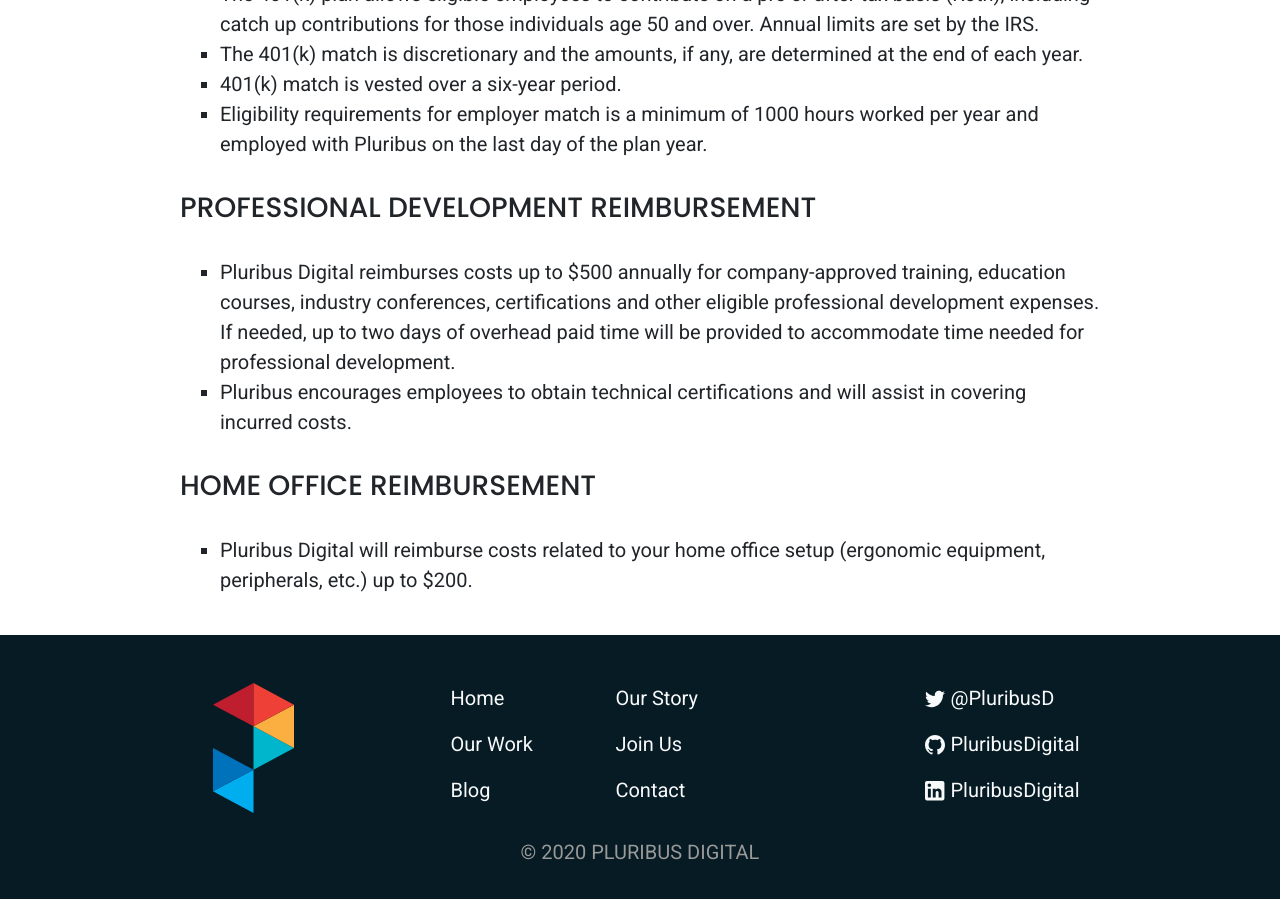
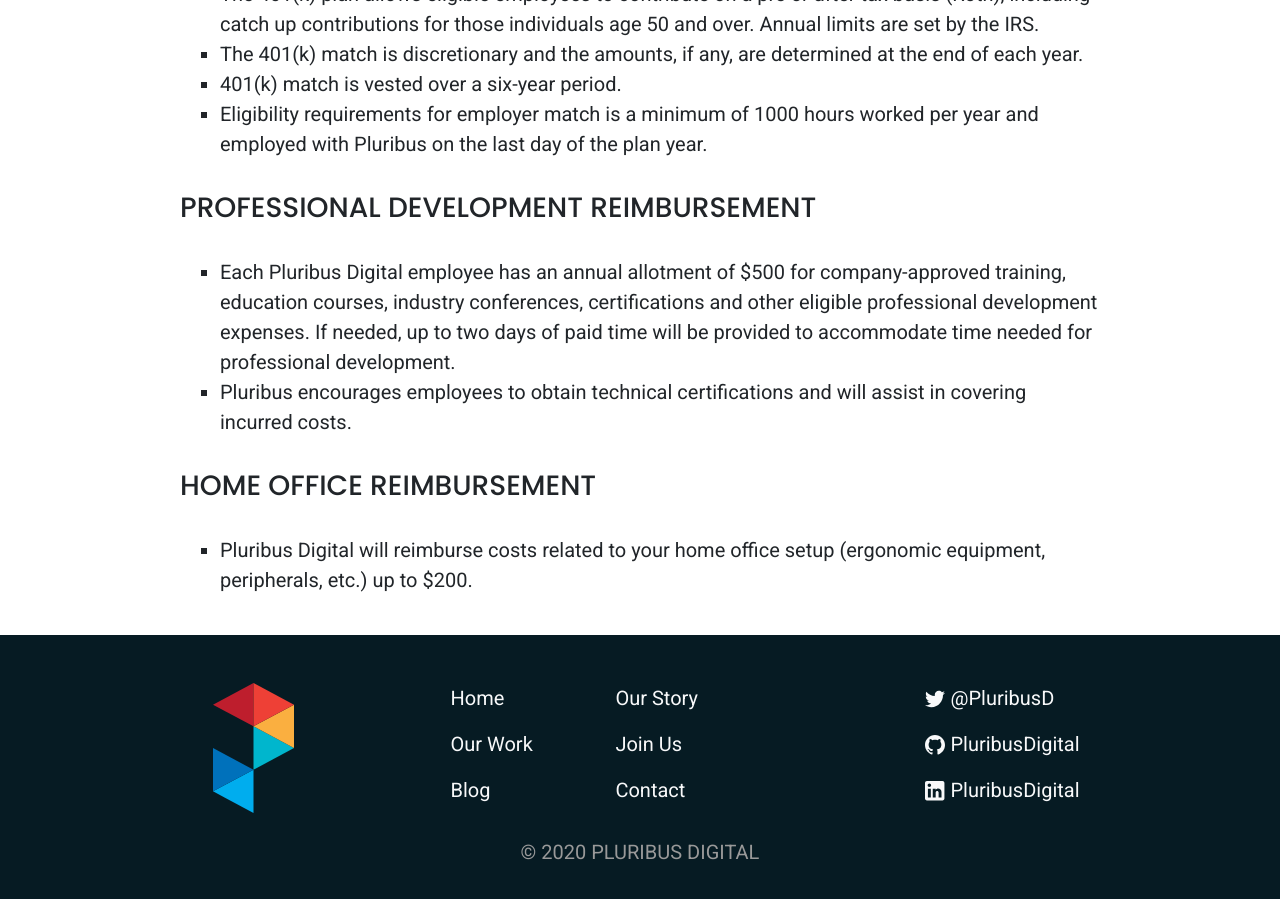
Before and after one commit to PluribusDigital/pluribusdigital-com, a Jekyll site: the page built from content/join/benefits.md, in a window 1280 px wide and 900 px high, scrolled down 3015 px. Built offline with Jekyll 4.4.1, drawn with Linux system fonts in a browser that asks for light colours.

Commit message:
Update benefits.md
Tweaked Professional Development Reimbursement section

```diff
--- a/content/join/benefits.md
+++ b/content/join/benefits.md
@@ -70,7 +70,7 @@
 
 ### Professional Development Reimbursement
 
-* Pluribus Digital reimburses costs up to $500 annually for company-approved training, education courses, industry conferences, certifications and other eligible professional development expenses.  If needed, up to two days of overhead paid time will be provided to accommodate time needed for professional development.
+* Each Pluribus Digital employee has an annual allotment of $500 for company-approved training, education courses, industry conferences, certifications and other eligible professional development expenses.  If needed, up to two days of paid time will be provided to accommodate time needed for professional development.
 * Pluribus encourages employees to obtain technical certifications and will assist in covering incurred costs.
 
 ### Home Office Reimbursement
```
